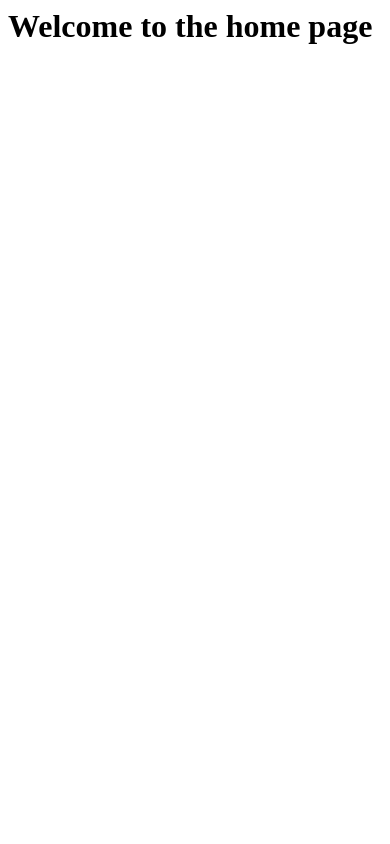
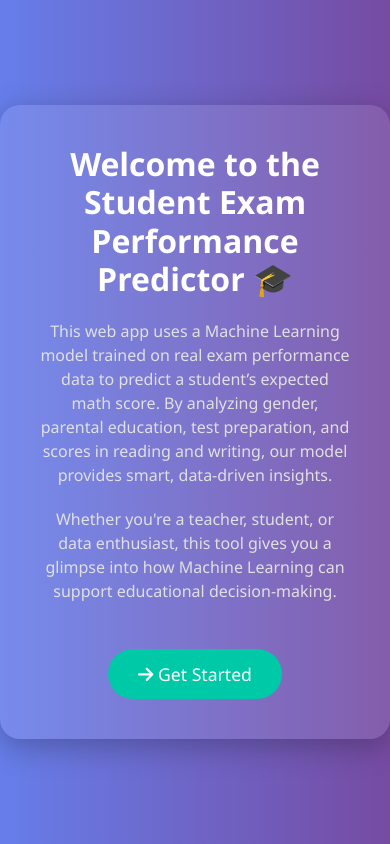
Before and after one commit to HamzaImtiaz03/First_ML_Project, a Flask app: page / in a window 390 px wide. Run offline with Flask 3, Linux system fonts and the light colour scheme.

Commit message:
Interactive Web App

```diff
--- a/templates/index.html
+++ b/templates/index.html
@@ -1 +1,98 @@
-<h1>Welcome to the home page</h1>
+<!DOCTYPE html>
+<html lang="en">
+<head>
+  <meta charset="UTF-8">
+  <title>Welcome | Student Exam Performance Predictor</title>
+  <meta name="viewport" content="width=device-width, initial-scale=1.0">
+
+  <!-- Bootstrap & Icons -->
+  <link href="https://cdn.jsdelivr.net/npm/bootstrap@5.3.0/dist/css/bootstrap.min.css" rel="stylesheet">
+  <link rel="stylesheet" href="https://cdnjs.cloudflare.com/ajax/libs/font-awesome/6.4.0/css/all.min.css">
+
+  <style>
+    body {
+      margin: 0;
+      padding: 0;
+      height: 100vh;
+      background: linear-gradient(to right, #667eea, #764ba2);
+      font-family: 'Segoe UI', Tahoma, Geneva, Verdana, sans-serif;
+      color: #fff;
+      display: flex;
+      align-items: center;
+      justify-content: center;
+    }
+
+    .welcome-container {
+      text-align: center;
+      max-width: 800px;
+      padding: 40px;
+      background-color: rgba(255, 255, 255, 0.1);
+      border-radius: 20px;
+      box-shadow: 0 8px 30px rgba(0, 0, 0, 0.25);
+      animation: fadeIn 1s ease-in-out;
+    }
+
+    .welcome-container h1 {
+      font-size: 2.8rem;
+      font-weight: bold;
+    }
+
+    .welcome-container p {
+      font-size: 1.2rem;
+      margin-top: 20px;
+      color: #e0e0e0;
+    }
+
+    .btn-get-started {
+      margin-top: 30px;
+      font-size: 1.1rem;
+      padding: 12px 30px;
+      border-radius: 50px;
+      background-color: #00c9a7;
+      border: none;
+      transition: background 0.3s ease;
+      color: #fff;
+      text-decoration: none;
+      display: inline-block;
+    }
+
+    .btn-get-started:hover {
+      background-color: #00a387;
+    }
+
+    @keyframes fadeIn {
+      from { opacity: 0; transform: translateY(20px); }
+      to { opacity: 1; transform: translateY(0); }
+    }
+
+    @media (max-width: 600px) {
+      .welcome-container h1 {
+        font-size: 2rem;
+      }
+
+      .welcome-container p {
+        font-size: 1rem;
+      }
+    }
+  </style>
+</head>
+<body>
+
+  <div class="welcome-container">
+    <h1>Welcome to the Student Exam Performance Predictor 🎓</h1>
+    <p>
+      This web app uses a Machine Learning model trained on real exam performance data
+      to predict a student’s expected math score. By analyzing gender, parental education,
+      test preparation, and scores in reading and writing, our model provides smart, data-driven insights.
+    </p>
+    <p>
+      Whether you're a teacher, student, or data enthusiast, this tool gives you a glimpse into
+      how Machine Learning can support educational decision-making.
+    </p>
+    <a href="/predict" class="btn-get-started">
+      <i class="fas fa-arrow-right"></i> Get Started
+    </a>
+  </div>
+
+</body>
+</html>
```
Also changed, not shown: templates/home.html (+67 -22 lines), 10 other files.
